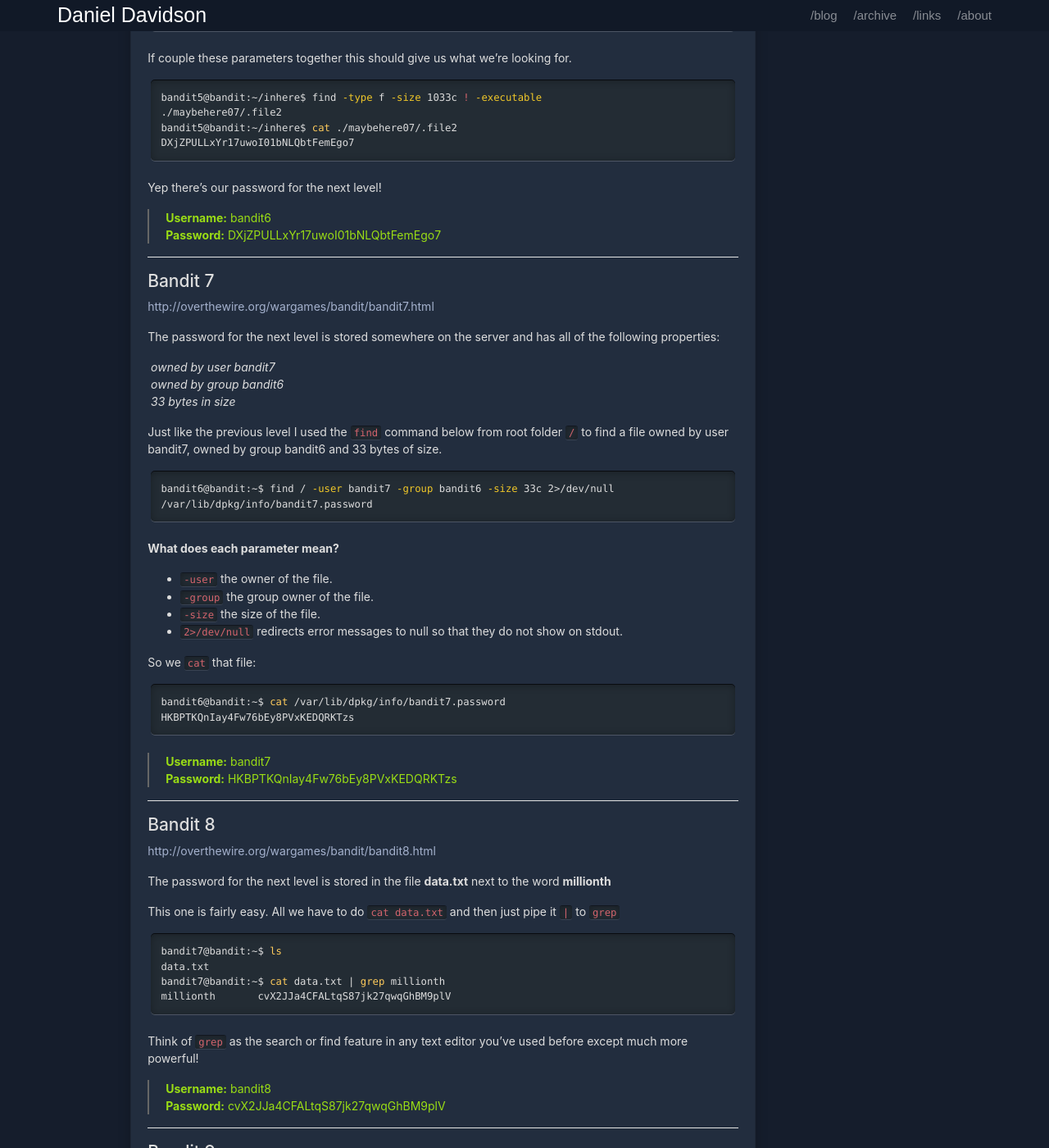
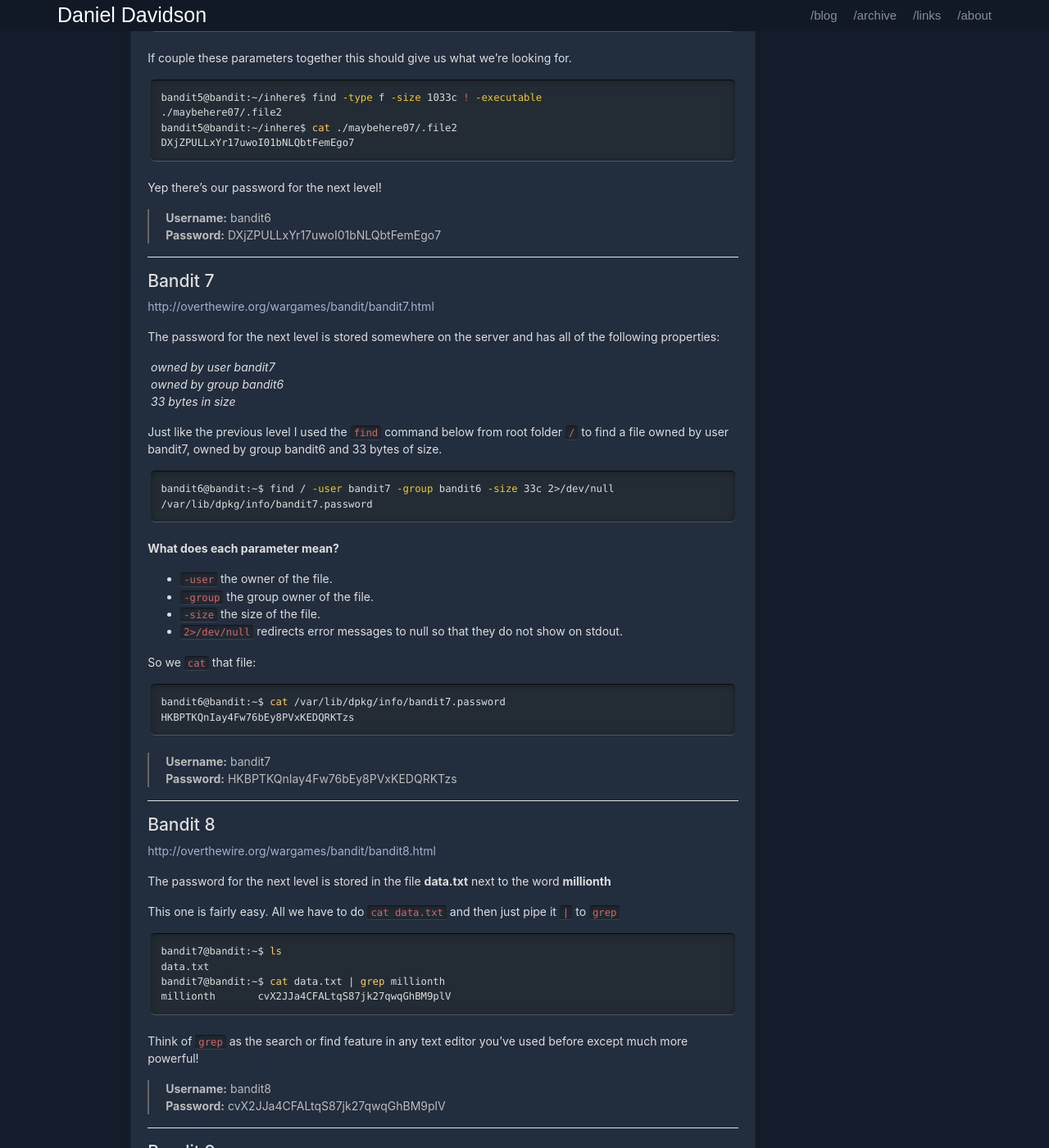
Before and after one commit to danieldavidson/danieldavidson.github.io, a Jekyll site: the page built from _posts/2021-04-08-overthewire-bandit-6-10.md, in a window 1280 px wide and 1400 px high, scrolled down 2118 px. Shown: the whole window at 82% size. Built offline with Jekyll 4.4.1, drawn with Linux system fonts in a browser that asks for light colours.

Commit message:
Update theme.scss

```diff
--- a/assets/css/theme.scss
+++ b/assets/css/theme.scss
@@ -94,8 +94,8 @@ img + em {
 }
 
 blockquote {
-  //color: #bbb; original
-  color: #9ADD15;
+  color: #bbb; // original
+  //color: #9ADD15;
   font-size: 1em;
 }
 
```
